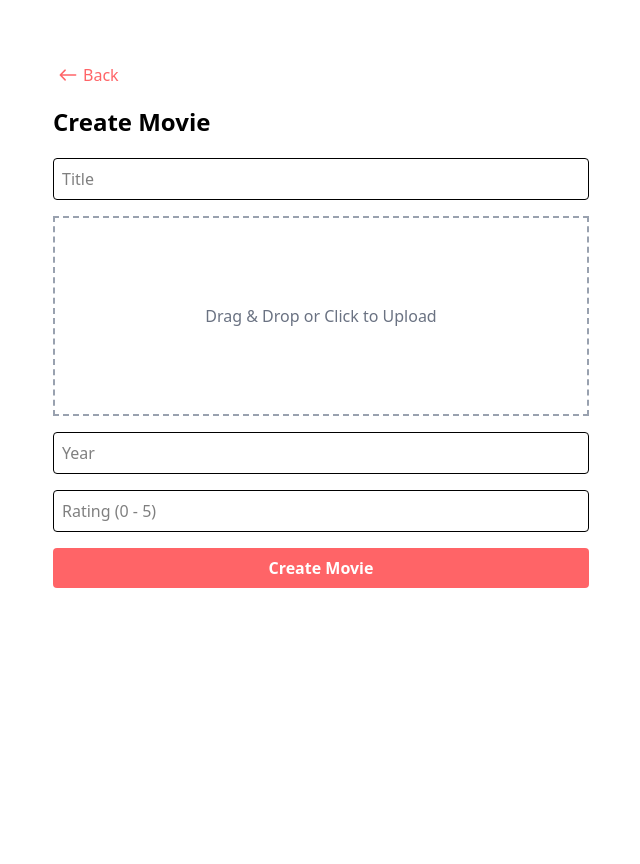
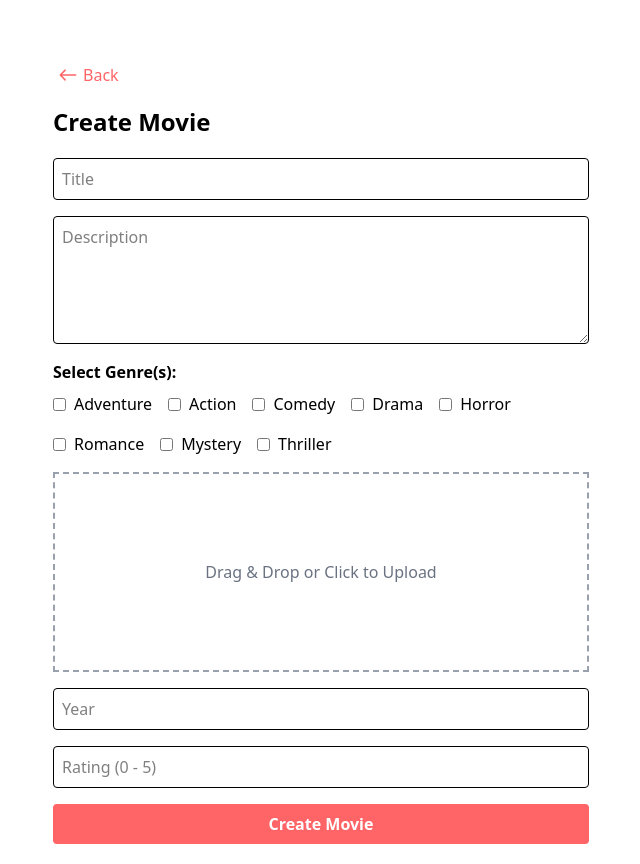
Before and after one commit to Cipher-Syntax/Movie-List, a React (Vite) app in the folder movie-list/: page /add_movie in a window 1280 px wide. Shown: the whole page, without its empty margins (319-959 px from the left). Before the commit the page ends 800 px from the top, so only its background shows below. Built offline with nearby package versions, Linux system fonts and the light colour scheme.

Commit message:
Added: Description & Genre - Function: Filtering by genre

```diff
--- a/movie-list/src/components/Headers.jsx
+++ b/movie-list/src/components/Headers.jsx
@@ -1,4 +1,4 @@
-import React, { useState } from 'react'
+import React from 'react'
 import { Link } from 'react-router-dom'
 
 const Headers = () => {
--- a/movie-list/src/components/MovieCard.jsx
+++ b/movie-list/src/components/MovieCard.jsx
@@ -1,24 +1,32 @@
 import React from 'react';
 
-const MovieCard = ({ id, title, image, year, rating, onDelete }) => {
+const MovieCard = ({ id, title, image, description, genres, year, rating, onDelete }) => {
 
     return (
         <div className="w-80 justify-self-center-safe h-96 relative rounded-lg overflow-hidden hover:translate-y-[-10px] ease-in-out duration-[0.5s] cursor-pointer" id='movies'>
             <div className="absolute inset-0">
-                {image ? (
-                    <img src={image} alt={title} className="w-full h-full object-cover object-top"
-                    />
-                ) : (
-                <div className="w-full h-full bg-gray-800 flex items-center justify-center text-gray-400">No Image</div>
-
-                )}
+                {
+                    image ? (
+                        <img src={image} alt={title} className="w-full h-full object-cover object-top hover:brightness-50" />
+                    ) :
+                    (
+                        <div className="w-full h-full bg-gray-800 flex items-center justify-center text-gray-400">No Image</div>
+                    )
+                }
             </div>
 
             <div className="absolute bottom-0 left-0 right-0 bg-gradient-to-t from-black via-black/80 to-transparent p-4">
                 <h3 className="text-white font-bold text-lg">{title}</h3>
+                <p className="text-gray-300 text-justify line-clamp-3 text-[13px]">
+                    {description}
+                </p>
+
+                {genres && genres.length > 0 && (
+                    <p className="text-sm text-gray-400 mt-1">{genres.join(', ')}</p>
+                )}
                 <div className="flex justify-between items-center text-gray-300 text-sm mt-1">
-                <span>{year}</span>
-                <span>⭐ {rating}</span>
+                    <span>{year}</span>
+                    <span>⭐ {rating}</span>
                 </div>
 
                 <button onClick={() => onDelete(id)} className="mt-3 text-xs bg-red-500 hover:bg-red-600 px-3 py-1 rounded text-white cursor-pointer">Delete</button>
--- a/movie-list/src/pages/AddMovie.jsx
+++ b/movie-list/src/pages/AddMovie.jsx
@@ -1,23 +1,28 @@
 import React, { useState } from "react";
 import { IoIosArrowRoundBack } from "react-icons/io";
-import { useNavigate } from "react-router-dom";
+import { useNavigate } from 'react-router-dom'
 
 const AddMovie = () => {
     const [title, setTitle] = useState("");
+    const [description, setDescription] = useState("");
     const [image, setImage] = useState(null);
+    const [genres, setGenres] = useState([]);
     const [year, setYear] = useState("");
     const [rating, setRating] = useState("");
+    const [message, setMessage] = useState('');
     const navigate = useNavigate();
 
-    const [message, setMessage] = useState('')
+    const genreOptions = ['Adventure', 'Action', 'Comedy', 'Drama', 'Horror', 'Romance', 'Mystery', 'Thriller']
 
-    const storedMovies = JSON.parse(localStorage.getItem("movies")) || [];
-    console.log(storedMovies)
+    const handleCheckboxChange = (genre) => {
+        setGenres((prev) => prev.includes(genre) ? prev.filter((g) => g !== genre) : [...prev, genre]
+        );
+    };
 
     const handleSubmit = (e) => {
         e.preventDefault();
 
-      if (!title || !year || !rating) {
+        if (!title || !description || !year || !rating) {
         alert("Please fill all required fields!");
         return;
         }
@@ -38,6 +43,8 @@ const AddMovie = () => {
             const newMovie = {
             id: Date.now(),
             title,
+            description,
+            genres,
             image: base64Image,
             year: parseInt(year),
             rating: parseFloat(rating),
@@ -46,8 +53,10 @@ const AddMovie = () => {
             localStorage.setItem("movies", JSON.stringify([newMovie, ...storedMovies]));
 
             setMessage("Successfully created a movie");
-            setTimeout(() => {setMessage("")}, 2000)
+            setTimeout(() => { setMessage("") }, 2000)
             setTitle('');
+            setDescription('');
+            setGenres([]);
             setImage(null);
             setYear('');
             setRating('');
@@ -64,10 +73,7 @@ const AddMovie = () => {
     return (
         <div className="max-w-xl mx-auto mt-10 p-[20px] text-black">
             {/* Back Button */}
-            <button
-              onClick={() => navigate("/")}
-              className="flex items-center text-red-400 mb-4 cursor-pointer"
-            >
+            <button onClick={() => window.history.back()}  className="flex items-center text-red-400 mb-4 cursor-pointer">
                 <IoIosArrowRoundBack size={30} /> Back
             </button>
 
@@ -83,16 +89,30 @@ const AddMovie = () => {
                     required
                 />
 
-              {/* <textarea
+                <textarea
                     placeholder="Description"
-                value={content}
-                onChange={(e) => setContent(e.target.value)}
+                    value={description}
+                    onChange={(e) => setDescription(e.target.value)}
                     className="border p-2 rounded h-32"
-              /> */}
+                />
 
-                <div
-                  onClick={() => document.getElementById("fileInput").click()}
-                  className="w-full h-[200px] border-2 border-dashed border-gray-400 flex items-center justify-center text-gray-500 cursor-pointer"
+                <div className="flex flex-col gap-2">
+                    <p className="font-semibold">Select Genre(s):</p>
+                    <div className="flex flex-wrap gap-4">
+                        {genreOptions.map((genre) => (
+                        <label key={genre} className="flex items-center gap-2">
+                            <input
+                            type="checkbox"
+                            checked={genres.includes(genre)}
+                            onChange={() => handleCheckboxChange(genre)}
+                            />
+                            {genre}
+                        </label>
+                        ))}
+                    </div>
+                </div>
+
+                <div onClick={() => document.getElementById("fileInput").click()} className="w-full h-[200px] border-2 border-dashed border-gray-400 flex items-center justify-center text-gray-500 cursor-pointer"
                 >
                     <span>{image ? image.name : "Drag & Drop or Click to Upload"}</span>
                     <input
--- a/movie-list/src/pages/Home.jsx
+++ b/movie-list/src/pages/Home.jsx
@@ -5,6 +5,7 @@ import { MovieCard } from '../components';
 const Home = () => {
     const [movies, setMovies] = useState([]);
     const [searchQuery, setSearchQuery] = useState('');
+    const [filteredGenre, setFilteredGenre] = useState('All')
 
     // Load movies
     useEffect(() => {
@@ -25,15 +26,29 @@ const Home = () => {
         localStorage.setItem("movies", JSON.stringify(updatedMovies));
     };
 
+    const genresToFilter = ['All', ...new Set(movies.map(movie => movie.genres || []).flat())]
+
     // Filter movies
-    const filteredMovies = movies.filter((movie) =>
-        movie.title.toLowerCase().includes(searchQuery.toLowerCase())
-    );
+    const filteredMovies = movies.filter((movie) => {
+        const movieFiltered = movie.title.toLowerCase().includes(searchQuery.toLowerCase());
+        const genreFiltered = filteredGenre === "All" || (movie.genres && movie.genres.includes(filteredGenre));
+
+        return movieFiltered && genreFiltered;
+
+    });
 
     return (
         <div className='min-h-screen bg-black text-white relative overflow-hidden'>
             <Headers />
             <HeroSection searchQuery={searchQuery} setSearchQuery={setSearchQuery} />
+
+            <div className="flex justify-start my-6 px-30">
+                <select value={filteredGenre} onChange={(e) => setFilteredGenre(e.target.value)} className="px-4 py-2 bg-gray-800 text-white rounded-md w-[200px]">
+                    {genresToFilter.map((genre, index) => (
+                        <option key={index} value={genre}>{genre}</option>
+                    ))}
+                </select>
+            </div>
 
             {filteredMovies.length === 0 ? (
                 <p className='text-center my-10'>No Movies found</p>
@@ -44,6 +59,8 @@ const Home = () => {
                             key={movie.id}
                             id={movie.id}
                             title={movie.title}
+                            description={movie.description}
+                            genres={movie.genres}
                             image={movie.image}
                             year={movie.year}
                             rating={movie.rating}
```
Lines whose indentation alone changed are shown as unchanged.
